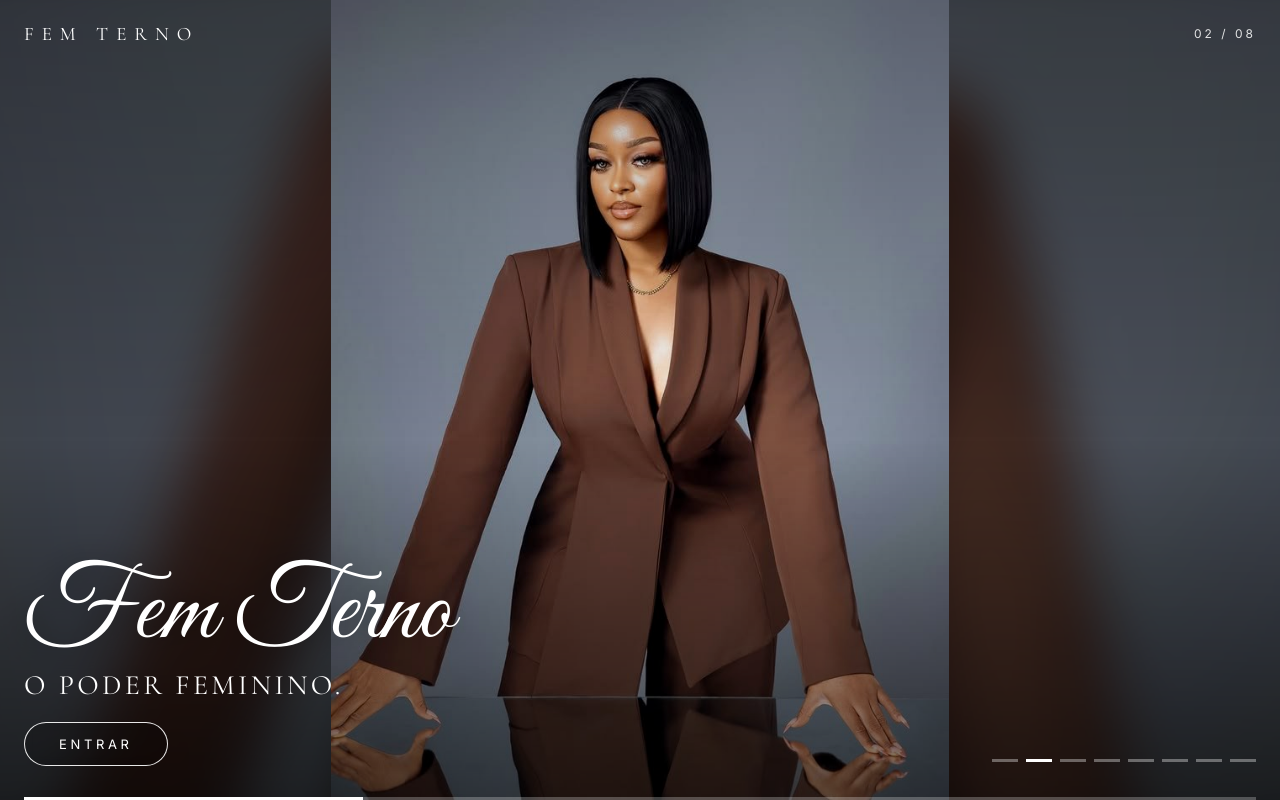
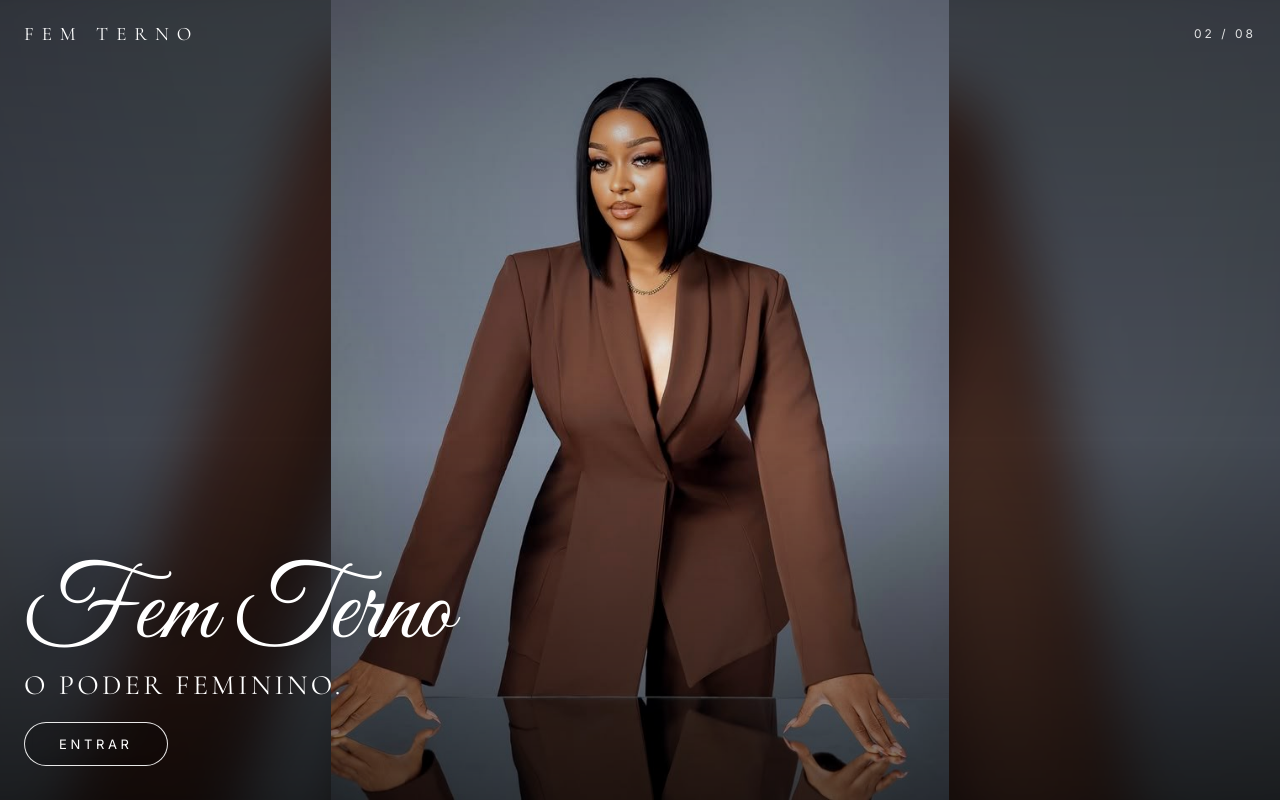
Before and after one commit to fernanda312/fem-terno, a plain HTML site: page index.html in a window 1280 px wide. Drawn offline with nearby package versions, Linux system fonts and the light colour scheme.

Commit message:
Add files via upload

```diff
--- a/index.html
+++ b/index.html
@@ -26,12 +26,7 @@
   .tagline{margin-top:2px;font-family:'Cormorant Garamond',serif;font-size:clamp(20px,4vw,28px);letter-spacing:.12em;text-transform:uppercase}
   .enter{display:inline-block;margin-top:20px;padding:13px 34px;border:1px solid rgba(255,255,255,.9);border-radius:999px;color:#fff;text-decoration:none;font-size:13px;letter-spacing:.28em;text-transform:uppercase;background:rgba(0,0,0,.18);backdrop-filter:blur(4px)}
   .enter:hover{background:#fff;color:#111}
-  .progress{position:absolute;left:24px;right:24px;bottom:0;height:3px;background:rgba(255,255,255,.25);z-index:6}
-  .progress i{display:block;height:100%;width:0;background:#fff}
-  .dots{position:absolute;right:24px;bottom:38px;z-index:6;display:flex;gap:8px}
-  .dots button{width:26px;height:3px;border:0;background:rgba(255,255,255,.35);cursor:pointer;padding:0}
-  .dots button.active{background:#fff}
-  .dots button:focus-visible,.enter:focus-visible{outline:2px solid #fff;outline-offset:3px}
+  .enter:focus-visible{outline:2px solid #fff;outline-offset:3px}
   #colecao{background:#f5f1ec;color:#1a1a1a;padding:56px 20px 64px}
   #colecao h2{font-family:'Cormorant Garamond',serif;font-weight:400;text-align:center;letter-spacing:.35em;font-size:20px;text-transform:uppercase}
   #colecao .sig{text-align:center;font-family:'Great Vibes',cursive;font-size:42px;margin-top:6px}
@@ -42,8 +37,7 @@
     .top{padding:18px 18px}
     .brand{font-size:16px;letter-spacing:.32em}
     .hero-text{left:18px;right:18px;bottom:64px}
-    .dots{left:18px;right:auto;bottom:26px}
-    .grid{grid-template-columns:1fr;gap:14px}
+      .grid{grid-template-columns:1fr;gap:14px}
     #colecao{padding:44px 16px 52px}
   }
 </style>
@@ -70,17 +64,6 @@
     <a class="enter" href="estilista.html">Entrar</a>
   </div>
 
-  <div class="progress"><i id="prog"></i></div>
-  <div class="dots" role="group" aria-label="Mudar de foto">
-    <button type="button" class="active" data-go="0" aria-label="Foto 1"></button>
-    <button type="button" data-go="1" aria-label="Foto 2"></button>
-    <button type="button" data-go="2" aria-label="Foto 3"></button>
-    <button type="button" data-go="3" aria-label="Foto 4"></button>
-    <button type="button" data-go="4" aria-label="Foto 5"></button>
-    <button type="button" data-go="5" aria-label="Foto 6"></button>
-    <button type="button" data-go="6" aria-label="Foto 7"></button>
-    <button type="button" data-go="7" aria-label="Foto 8"></button>
-  </div>
 </section>
 
 
@@ -104,12 +87,6 @@
     if (timer) clearInterval(timer);
     timer = setInterval(function(){ show(current + 1); }, 4000);
   }
-  dots.forEach(function(d){
-    d.addEventListener('click', function(){
-      show(parseInt(d.getAttribute('data-go'), 10));
-      restart();
-    });
-  });
   var startX = null;
   var hero = document.getElementById('hero');
   hero.addEventListener('touchstart', function(e){ startX = e.touches[0].clientX; }, {passive:true});
```
